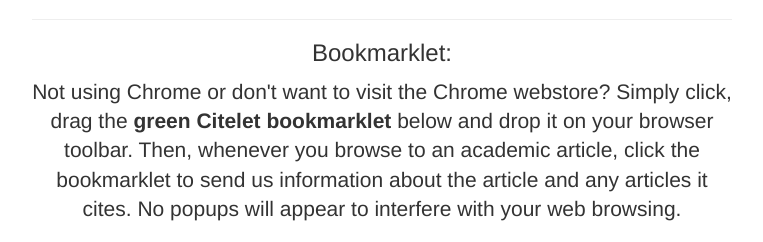
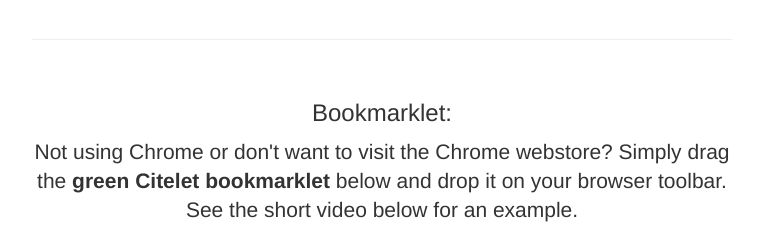
Before and after one commit to cos-labs/scinet-citelet, a Flask app: template app/templates/bookmarklet.html in a window 1280 px wide. Shown: the part 1185-1427 px from the top of the page, without its empty margins (258-1021 px from the left). Run offline with Flask 2, Linux system fonts and the light colour scheme; the template is opened without the code that fills it, so the values that code supplies are empty; parts of the project's set-up code (start-up, migrations or seed data) failed here and were passed over.

Commit message:
Updates.

```diff
--- a/app/templates/bookmarklet.html
+++ b/app/templates/bookmarklet.html
@@ -10,6 +10,7 @@
     <title>SciNet Citelet</title>
 
     <!-- Bootstrap core CSS -->
+    <script>(function(i,s,o,g,r,a,m){i['GoogleAnalyticsObject']=r;i[r]=i[r]||function(){(i[r].q=i[r].q||[]).push(arguments)},i[r].l=1*new Date();a=s.createElement(o), m=s.getElementsByTagName(o)[0];a.async=1;a.src=g;m.parentNode.insertBefore(a,m)})(window,document,'script','//www.google-analytics.com/analytics.js','ga'); ga('create', 'UA-41353109-2', 'osf.io'); ga('send', 'pageview');</script>
     <link href="../static/css/bootstrap.css" rel="stylesheet">
 
     <!-- HTML5 shim and Respond.js IE8 support of HTML5 elements and media queries -->
@@ -66,7 +67,7 @@
           <p class="lead">
           Install the Citelet Chrome extension by visiting the <a href="https://chrome.google.com/webstore/detail/citelet/nkndfobkdhlfkkmgpacfnaaffpompcko/">Chrome webstore</a>.
           </p>
-            <a href="https://imgflip.com/i/5yhbv"><img src="//i.imgflip.com/5yhbv.gif" title="Installing the Citelet chrome extension"/></a>
+          <img src="//i.imgflip.com/5yhbv.gif" title="Installing the Citelet chrome extension"/>
 
           <br />
           <br />
@@ -74,14 +75,30 @@
           <p class="lead">Once the Citelet is installed, whenever you view a scientific article you will be prompted to send the article's citation information to OSF SciNet. These crowdsourced citations will be added to the network in one click.
           </p>
 
-          <a href="https://imgflip.com/i/5yhax"><img src="//i.imgflip.com/5yhax.gif" title="Using the Citelet chrome extension"/></a>
+          <img src="//i.imgflip.com/5yhax.gif" title="Using the Citelet chrome extension"/>
 
+          <br />
+          <br />
           <hr />
+          <br />
 
           <h3>Bookmarklet:</h3>
           <p class="lead">
-            Not using Chrome or don't want to visit the Chrome webstore? Simply click, drag the <strong>green Citelet bookmarklet</strong> below and drop it on your browser toolbar. Then, whenever you browse to an academic article, click the bookmarklet to send us information about the article and any articles it cites. No popups will appear to interfere with your web browsing.
+          Not using Chrome or don't want to visit the Chrome webstore? Simply drag the <strong>green Citelet bookmarklet</strong> below and drop it on your browser toolbar. See the short video below for an example.
           </p>
+
+         <img src="//i.imgflip.com/614tc.gif" title="Installing the Citelet bookmarklet"/>
+
+          <br />
+          <br />
+
+          <p class="lead">Then, whenever you browse to an academic article, click the bookmarklet to send us information about the article and any articles it cites. No popups will appear to interfere with your web browsing.
+          </p>
+
+          <img src="//i.imgflip.com/614u9.gif" title="Using the Citelet bookmarklet"/>
+
+          <br />
+          <br />
 
           <!-- Bookmarklet link. Return false on click so users can't try to export the current page. -->
             <a
@@ -103,7 +120,7 @@
             <a href="http://twitter.com/OSFramework"><img src="/static/img/twitter_alt.png" alt="Twitter" height="24" width="24"></a>
             <a href="https://www.facebook.com/OpenScienceFramework"><img src="/static/img/facebook.png" alt="Facebook" height="24" width="24"></a>
             <a href="https://groups.google.com/forum/#!forum/openscienceframework"><img src="/static/img/google.png" alt="Google Group" height="24" width="24"></a>
-            <a href="https://github.com/ProjectScholarly/"><img src="/static/img/github_alt.png" alt="GitHub" height="24" width="24"></a>
+            <a href="https://github.com/centerforopenscience/"><img src="/static/img/github_alt.png" alt="GitHub" height="24" width="24"></a>
             <a href="https://plus.google.com/103557785986281627994" rel="publisher"><img src="/static/img/googleplus.png" alt="Google Plus" height="24" width="24"></a>
           <div class="col-md-2"></div>
           </div>
--- a/app/templates/faq.html
+++ b/app/templates/faq.html
@@ -10,6 +10,7 @@
     <title>SciNet Citelet FAQ</title>
 
     <!-- Bootstrap core CSS -->
+    <script>(function(i,s,o,g,r,a,m){i['GoogleAnalyticsObject']=r;i[r]=i[r]||function(){(i[r].q=i[r].q||[]).push(arguments)},i[r].l=1*new Date();a=s.createElement(o), m=s.getElementsByTagName(o)[0];a.async=1;a.src=g;m.parentNode.insertBefore(a,m)})(window,document,'script','//www.google-analytics.com/analytics.js','ga'); ga('create', 'UA-41353109-2', 'osf.io'); ga('send', 'pageview');</script>
     <link href="../static/css/bootstrap.css" rel="stylesheet">
 
     <!-- HTML5 shim and Respond.js IE8 support of HTML5 elements and media queries -->
@@ -130,7 +131,7 @@
             <a href="http://twitter.com/OSFramework"><img src="/static/img/twitter_alt.png" alt="Twitter" height="24" width="24"></a>
             <a href="https://www.facebook.com/OpenScienceFramework"><img src="/static/img/facebook.png" alt="Facebook" height="24" width="24"></a>
             <a href="https://groups.google.com/forum/#!forum/openscienceframework"><img src="/static/img/google.png" alt="Google Group" height="24" width="24"></a>
-            <a href="https://github.com/ProjectScholarly/"><img src="/static/img/github_alt.png" alt="GitHub" height="24" width="24"></a>
+            <a href="https://github.com/centerforopenscience/"><img src="/static/img/github_alt.png" alt="GitHub" height="24" width="24"></a>
             <a href="https://plus.google.com/103557785986281627994" rel="publisher"><img src="/static/img/googleplus.png" alt="Google Plus" height="24" width="24"></a>
           <div class="col-md-2"></div>
           </div>
```
